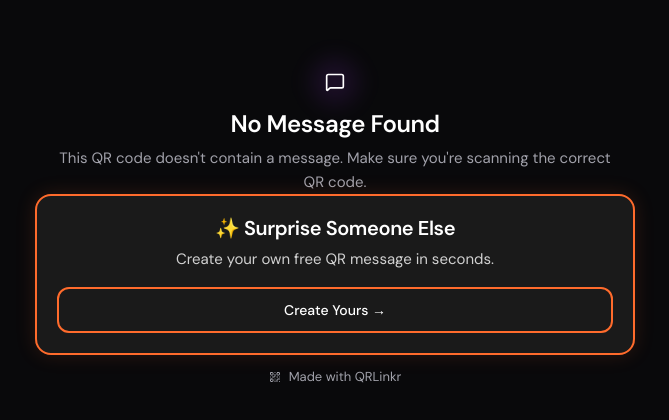
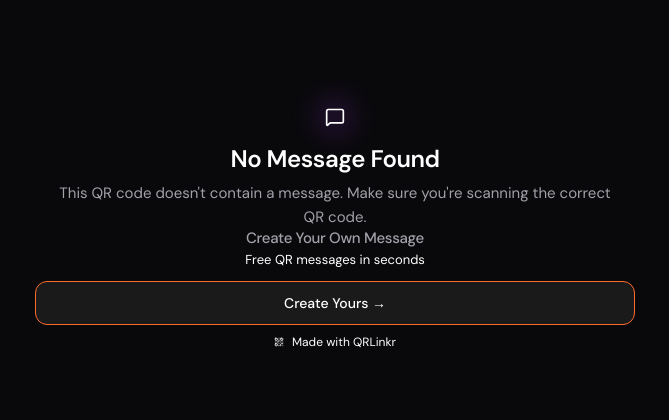
Before and after one commit to RobertBolgar/QRLinkr, a React (Vite) app: page /message in a window 1280 px wide. Shown: the part 164-584 px from the top of the page, without its empty margins (305-974 px from the left). Built offline with nearby package versions, Linux system fonts and the light colour scheme; no server answers.

Commit message:
Refine message page CTA - reduce visual weight for premium feel

```diff
--- a/src/pages/MessagePage.tsx
+++ b/src/pages/MessagePage.tsx
@@ -151,7 +151,7 @@ export const MessagePage: React.FC = () => {
                 backgroundColor: 'var(--color-background-surface)',
                 borderRadius: 'var(--radius-card)',
                 border: '1px solid var(--color-border)',
-                marginBottom: 'var(--spacing-4)',
+                marginBottom: 'var(--spacing-3)',
                 minHeight: isShortMessage ? '180px' : 'auto',
                 display: 'flex',
                 alignItems: 'center',
@@ -179,35 +179,30 @@ export const MessagePage: React.FC = () => {
         <div
           style={{
             width: '100%',
-            marginBottom: 'var(--spacing-3)',
-            padding: 'var(--spacing-5)',
-            backgroundColor: '#1a1a1a',
-            borderRadius: 'var(--radius-card)',
-            border: '2px solid #FF6B2C',
-            boxShadow: '0 0 20px rgba(255, 107, 44, 0.15)',
+            marginBottom: 'var(--spacing-2)',
             textAlign: 'center',
           }}
         >
           <h2
             style={{
-              fontSize: '1.25rem',
-              fontWeight: 600,
-              marginBottom: 'var(--spacing-2)',
+              fontSize: '0.9375rem',
+              fontWeight: 500,
+              marginBottom: 'var(--spacing-1)',
               fontFamily: 'var(--font-heading)',
-              color: '#FFFFFF',
+              color: 'var(--color-text-secondary)',
             }}
           >
-            ✨ Surprise Someone Else
+            Create Your Own Message
           </h2>
           <p
             style={{
-              fontSize: '0.9375rem',
-              color: 'rgba(255, 255, 255, 0.8)',
-              lineHeight: 1.5,
-              marginBottom: 'var(--spacing-4)',
+              fontSize: '0.8125rem',
+              color: 'var(--color-text-tertiary)',
+              lineHeight: 1.4,
+              marginBottom: 'var(--spacing-3)',
             }}
           >
-            Create your own free QR message in seconds.
+            Free QR messages in seconds
           </p>
           <button
             onClick={() => navigate('/')}
@@ -217,8 +212,8 @@ export const MessagePage: React.FC = () => {
               borderRadius: 'var(--radius-button)',
               fontWeight: 500,
               fontSize: '0.875rem',
-              backgroundColor: 'transparent',
-              border: '2px solid #FF6B2C',
+              backgroundColor: '#1a1a1a',
+              border: '1px solid #FF6B2C',
               color: '#FFFFFF',
               cursor: 'pointer',
               transition: 'all 200ms ease',
@@ -228,11 +223,9 @@ export const MessagePage: React.FC = () => {
               gap: 'var(--spacing-2)',
             }}
             onMouseEnter={(e) => {
-              e.currentTarget.style.backgroundColor = '#FF6B2C';
-              e.currentTarget.style.boxShadow = '0 0 15px rgba(255, 107, 44, 0.4)';
+              e.currentTarget.style.boxShadow = '0 0 12px rgba(255, 107, 44, 0.3)';
             }}
             onMouseLeave={(e) => {
-              e.currentTarget.style.backgroundColor = 'transparent';
               e.currentTarget.style.boxShadow = 'none';
             }}
           >
@@ -246,11 +239,11 @@ export const MessagePage: React.FC = () => {
             display: 'flex',
             alignItems: 'center',
             gap: 'var(--spacing-2)',
-            fontSize: '0.8125rem',
-            color: 'var(--color-text-secondary)',
+            fontSize: '0.75rem',
+            color: 'var(--color-text-tertiary)',
           }}
         >
-          <QrCode size={12} />
+          <QrCode size={10} />
           <span>Made with QRLinkr</span>
         </div>
       </div>
```
